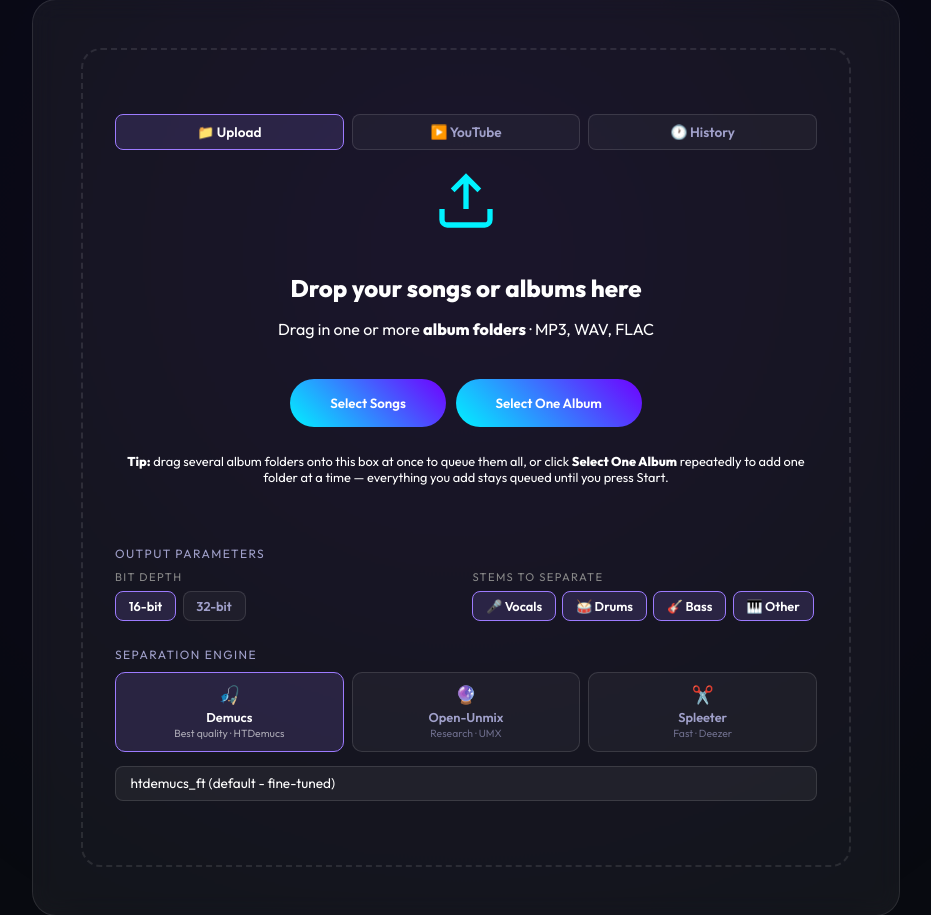
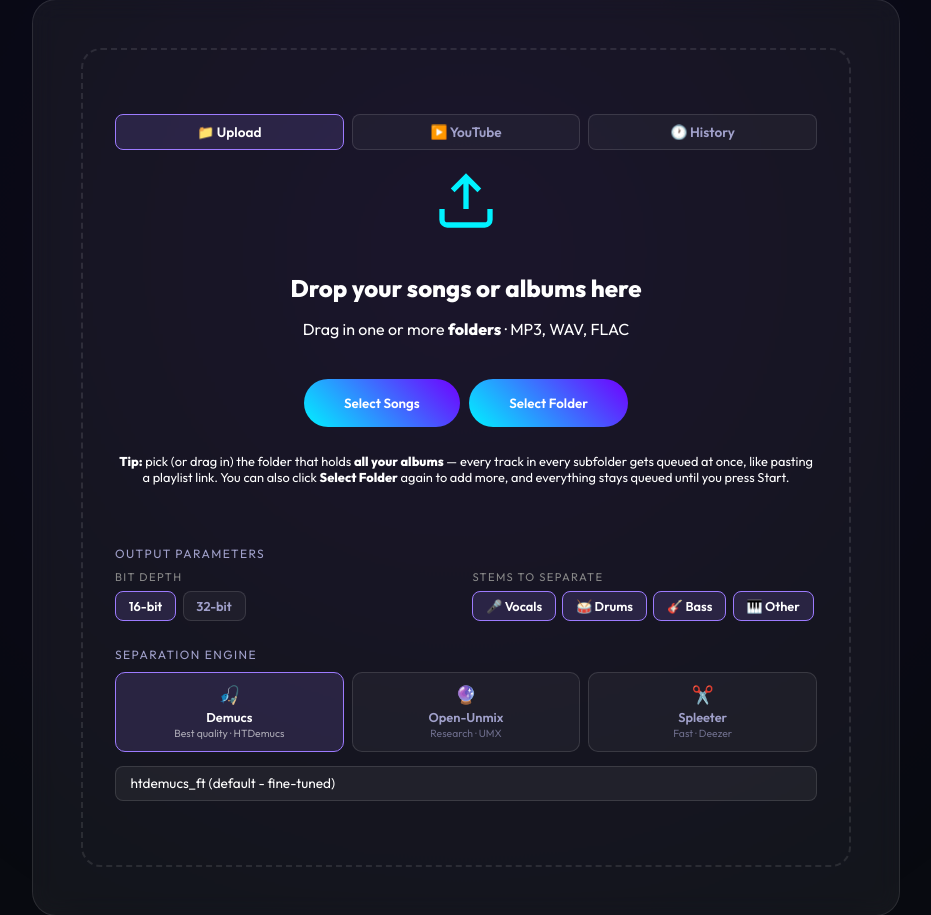
Before and after one commit to mesklashin/vocalsep, a Flask app: page / in a window 1280 px wide. Shown: the part 147-1062 px from the top of the page, without its empty margins (174-1105 px from the left). Run offline with Flask 3, Linux system fonts and the light colour scheme.

Commit message:
Clarify folder-selection UI: any folder (with subfolders) queues everything at once

```diff
--- a/app/templates/index.html
+++ b/app/templates/index.html
@@ -130,18 +130,19 @@
                         </svg>
                     </div>
                     <h2>Drop your songs or albums here</h2>
-                    <p>Drag in one or more <b>album folders</b> &middot; MP3, WAV, FLAC</p>
+                    <p>Drag in one or more <b>folders</b> &middot; MP3, WAV, FLAC</p>
                     <input type="file" id="file-input" hidden accept=".mp3,.wav,.flac" multiple>
                     <input type="file" id="folder-input" hidden webkitdirectory directory multiple>
                     <div style="display:flex; gap:.6rem; flex-wrap:wrap; justify-content:center;">
                         <button class="btn-primary" onclick="document.getElementById('file-input').click()">Select Songs</button>
-                        <button class="btn-primary" onclick="document.getElementById('folder-input').click()">Select One Album</button>
+                        <button class="btn-primary" onclick="document.getElementById('folder-input').click()">Select Folder</button>
                     </div>
                     <p class="text-dim" style="font-size:.8rem; margin-top:.6rem;">
-                        <b>Tip:</b> drag several album folders onto this box at once to
-                        queue them all, or click <b>Select One Album</b> repeatedly to
-                        add one folder at a time &mdash; everything you add stays queued
-                        until you press Start.
+                        <b>Tip:</b> pick (or drag in) the folder that holds <b>all your
+                        albums</b> &mdash; every track in every subfolder gets queued at
+                        once, like pasting a playlist link. You can also click
+                        <b>Select Folder</b> again to add more, and everything stays
+                        queued until you press Start.
                     </p>
                     <div id="upload-file-list" style="width:100%; max-height:220px; overflow-y:auto; margin-top:.6rem;"></div>
                     <div style="display:flex; gap:.6rem; flex-wrap:wrap; justify-content:center;">
```
